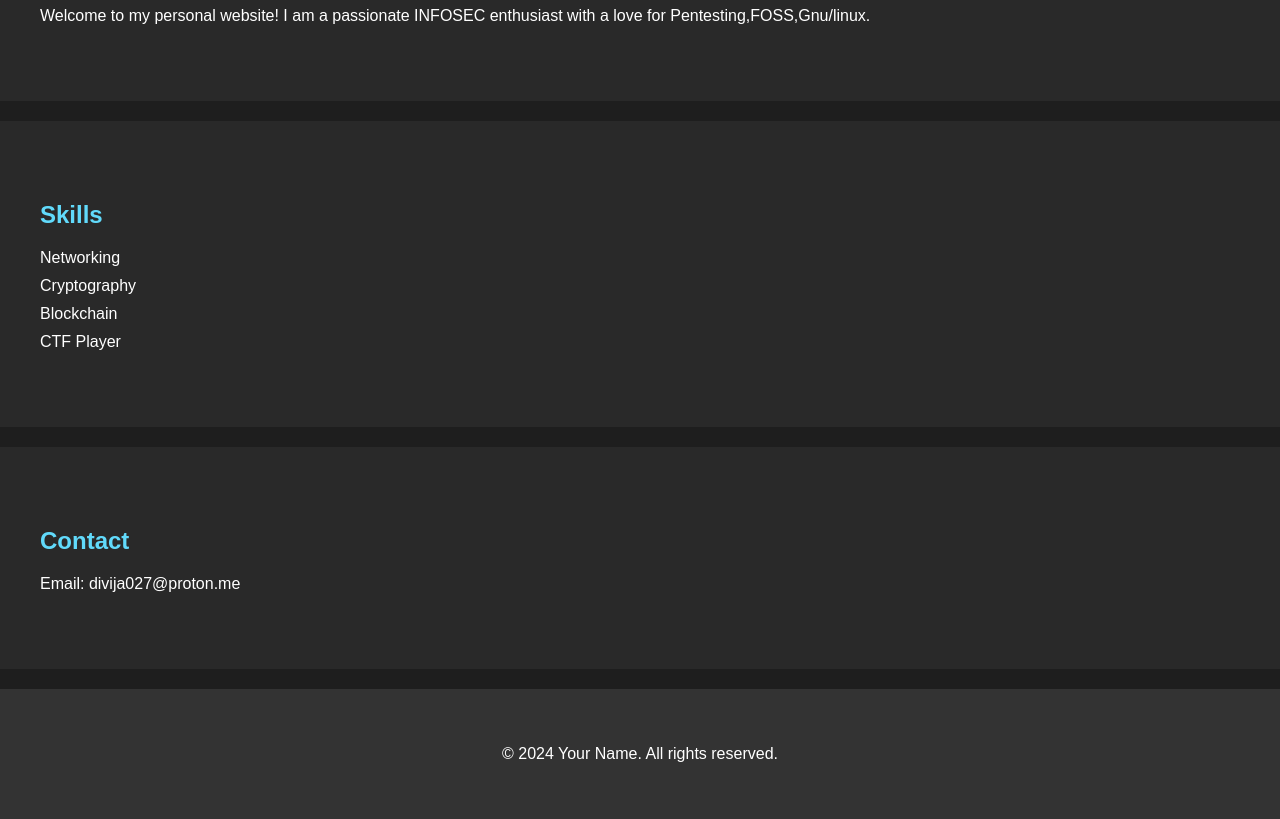
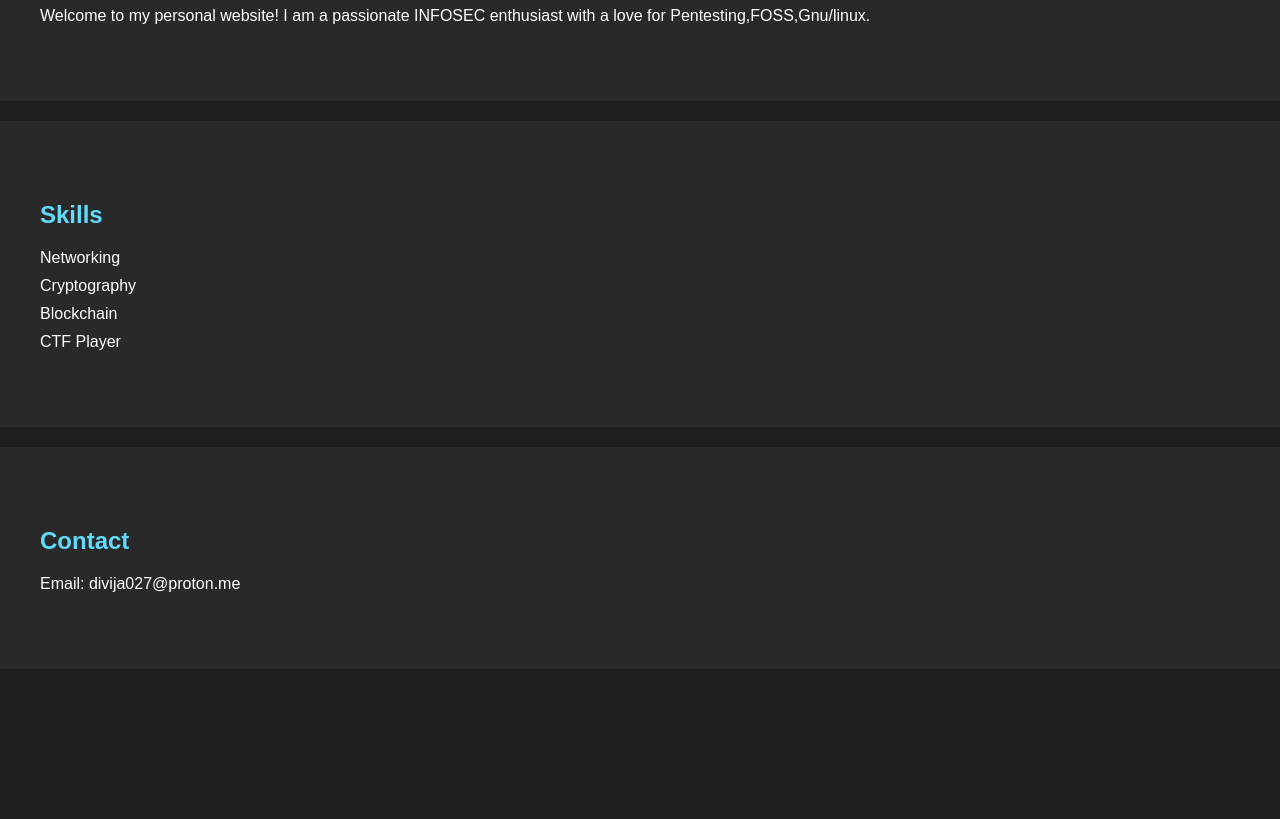
Before and after one commit to divija027/divija027.github.io-, a plain HTML site: page index.html in a window 1280 px wide. Shown: the part 378-1197 px from the top of the page. After the commit the page ends 1067 px from the top, so only its background shows below. Drawn offline with Linux system fonts and the light colour scheme.

Commit message:
Update index.html
Removed Footer.

```diff
--- a/index.html
+++ b/index.html
@@ -40,11 +40,5 @@
 
         </div>
     </section>
-
-    <footer>
-        <div class="container">
-            <p>&copy; 2024 Your Name. All rights reserved.</p>
-        </div>
-    </footer>
 </body>
 </html>
```
